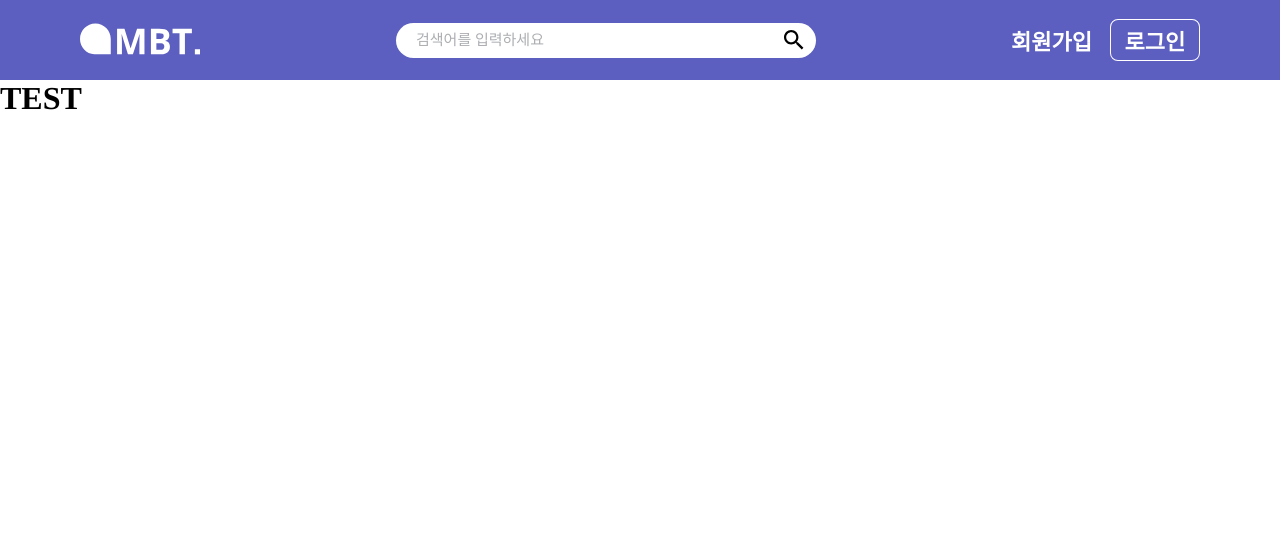
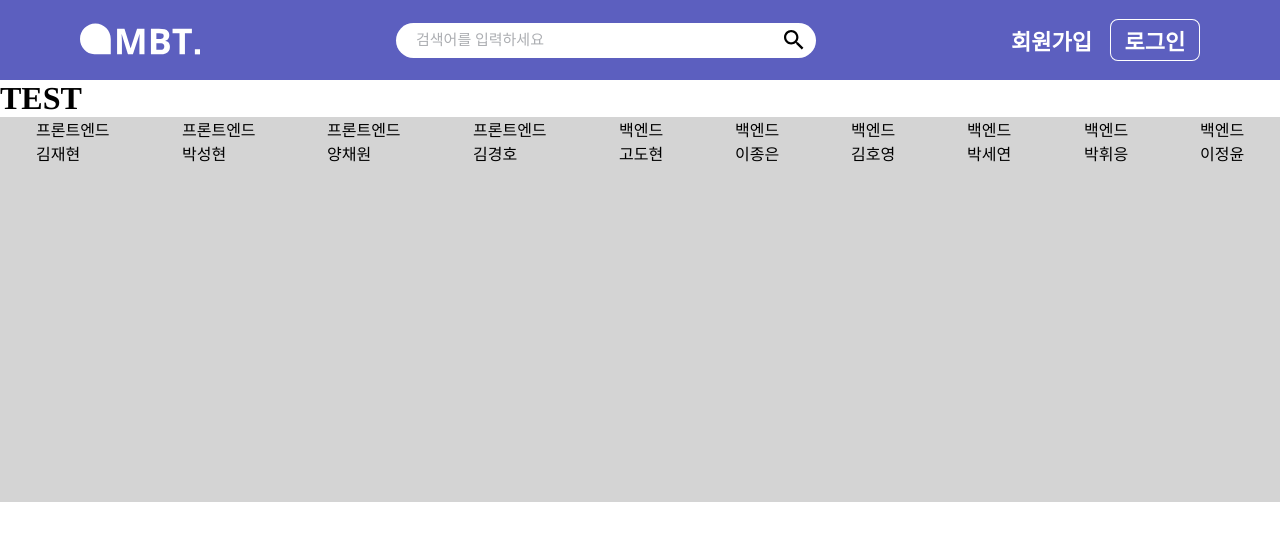
Before and after one commit to MBTogether/MBT_Frontend, a React (Create React App) app: page /test in a window 1280 px wide. Shown: the top 540 px of the page. Built offline with nearby package versions, Linux system fonts and the light colour scheme.

Commit message:
📑 Footer 더미데이터 map 함수 추가

```diff
--- a/src/components/common/footer/Footer.js
+++ b/src/components/common/footer/Footer.js
@@ -1,10 +1,22 @@
 import React from "react";
 import * as S from "./style";
+import { FieldAndPersonData } from "../../../constance/footer/index";
 
 const Footer = () => {
-  return <div>
-
-  </div>;
+  return (
+    <S.FooterContainer>
+      <S.FieldAndPersonWrapper>
+        {FieldAndPersonData.map((value, index) => {
+          return (
+            <div className="personList" key={index}>
+              <p>{value.field}</p>
+              <p>{value.name}</p>
+            </div>
+          );
+        })}
+      </S.FieldAndPersonWrapper>
+    </S.FooterContainer>
+  );
 };
 
 export default Footer;
--- a/src/components/common/footer/style.js
+++ b/src/components/common/footer/style.js
@@ -1 +1,14 @@
 import styled from "styled-components";
+
+export const FooterContainer = styled.div`
+  width: 100%;
+  height: 385px;
+  background-color: #d4d4d4;
+`;
+
+export const FieldAndPersonWrapper = styled.div`
+  width: 100%;
+  height: 90px;
+  display: flex;
+  justify-content: space-around;
+`;
```
